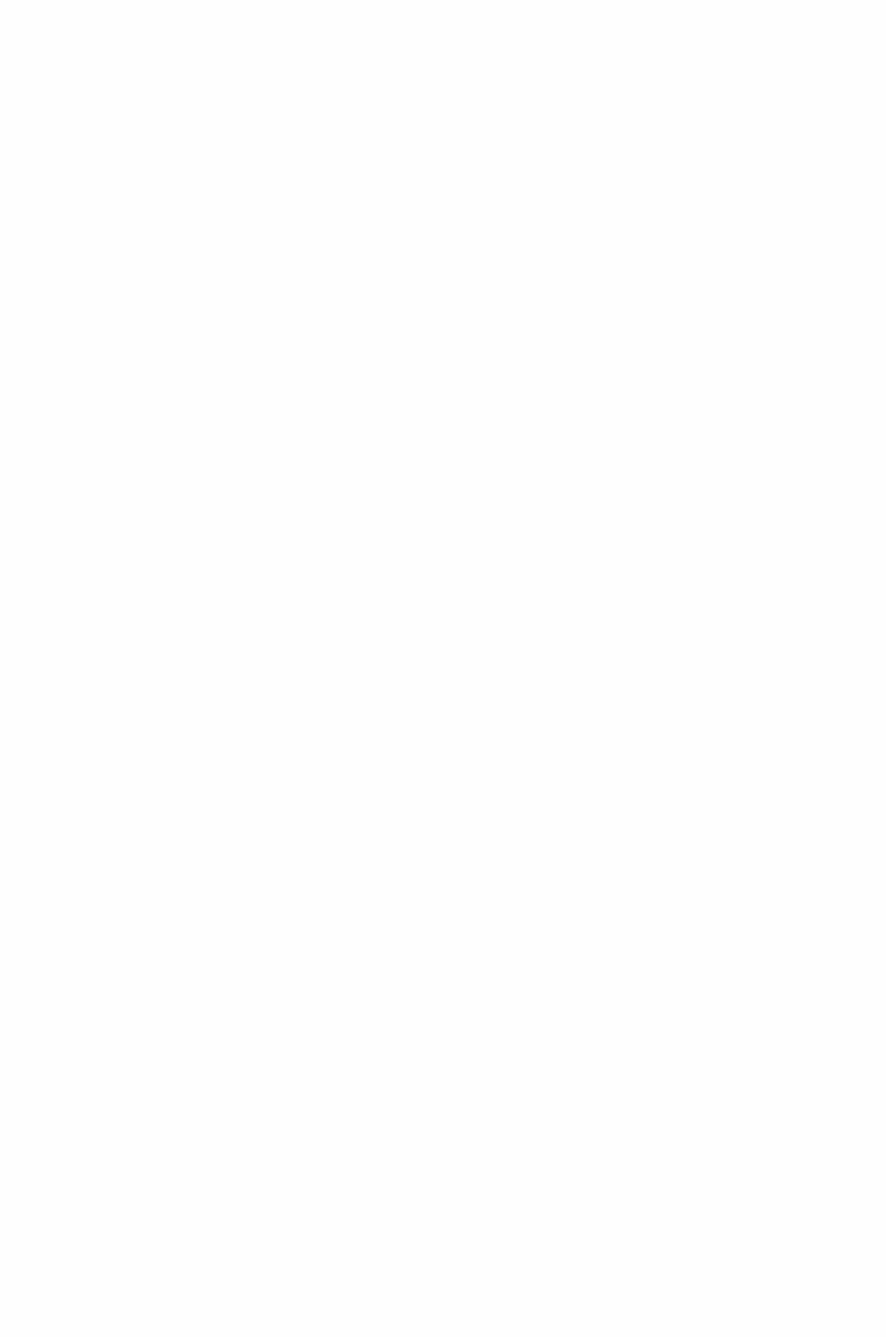
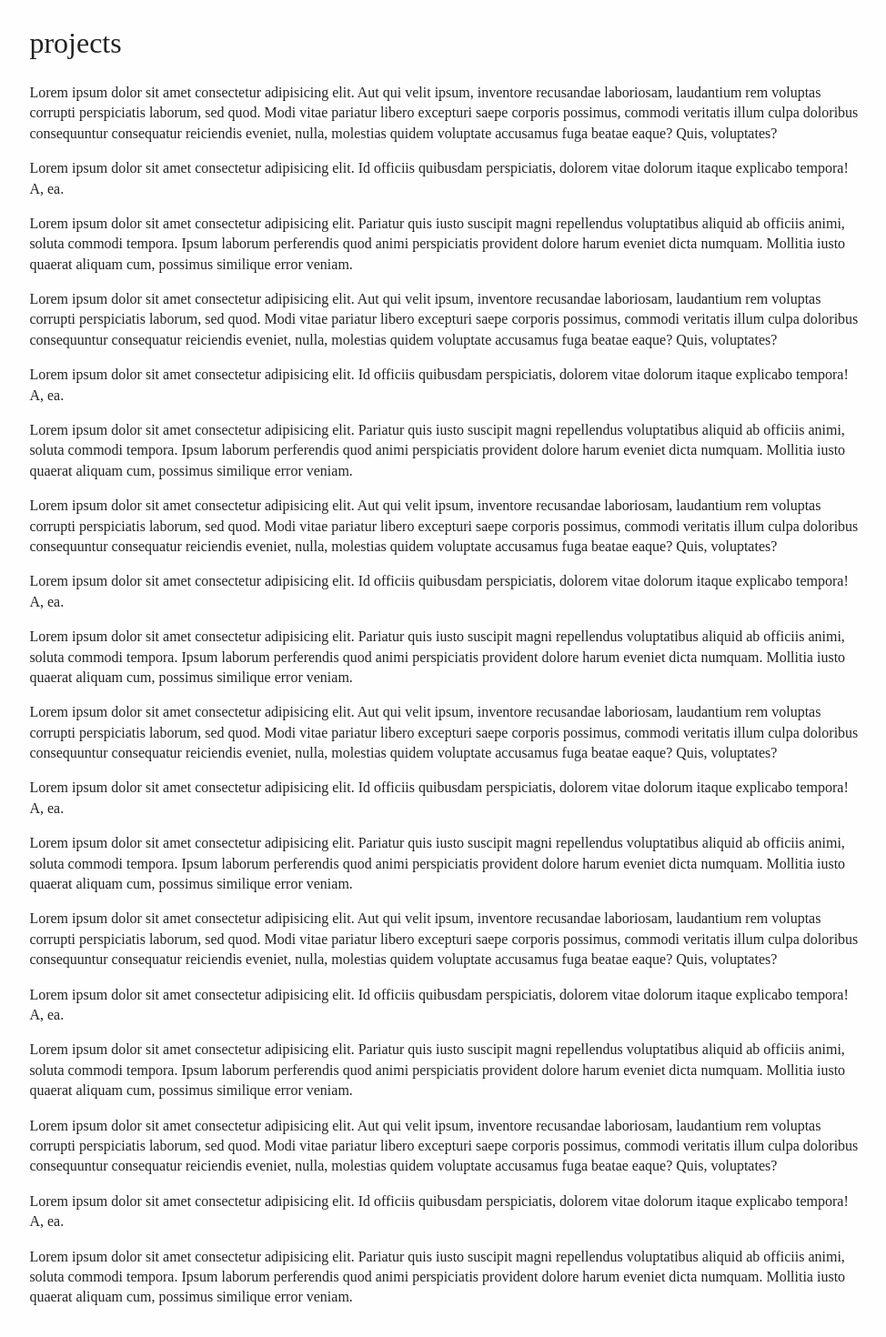
Before and after one commit to danielagg/personal-website, a React (Create React App) app: page / in a window 1280 px wide. Shown: the part 1121-2591 px from the top of the page at 91% size, without its empty margins (150-1124 px from the left). Before the commit the page ends 1050 px from the top, so only its background shows below. Built offline with nearby package versions, Linux system fonts and the light colour scheme; a web font is replaced by a local one.

Commit message:
Added PortfolioWrapper, scrolling from landing page

```diff
--- a/src/App.js
+++ b/src/App.js
@@ -4,6 +4,7 @@ import { CookiesProvider } from "react-cookie";
 import AboutMe from "./components/AboutMe";
 import LandingWrapper from "./components/LandingWrapper";
 import ThemeSelector from "./components/shared/ThemeSelector";
+import PortfolioWrapper from "./components/portfolio/PortfolioWrapper";
 
 function App() {
   return (
@@ -12,6 +13,8 @@ function App() {
         <ThemeSelector />
         <LandingWrapper />
         <AboutMe />
+
+        <PortfolioWrapper />
       </div>
     </CookiesProvider>
   );
--- a/src/components/AboutMe.css
+++ b/src/components/AboutMe.css
@@ -1,3 +1,7 @@
+.container {
+  margin: 0 0 3em 0;
+}
+
 .resume-link {
   color: var(--default-link-color);
   text-decoration: none;
@@ -8,3 +12,9 @@
   color: var(--active-link-color);
   border-bottom-color: var(--active-link-color);
 }
+
+@media screen and (min-width: 720px) {
+  .container {
+    margin: 0 0 7em 0;
+  }
+}
--- a/src/components/AboutMe.js
+++ b/src/components/AboutMe.js
@@ -4,7 +4,7 @@ import * as Scroll from "react-scroll";
 
 function AboutMe() {
   return (
-    <div>
+    <div className="container">
       <Scroll.Element name="about-me-anchor" className="element">
         <h1>about me</h1>
       </Scroll.Element>
--- a/src/components/Contact.css
+++ b/src/components/Contact.css
@@ -1,3 +1,7 @@
+.container {
+  margin: 0 0 3em 0;
+}
+
 .contact-list {
   margin: 0;
   padding: 0;
@@ -19,12 +23,8 @@
   border-bottom-color: var(--active-link-color);
 }
 
-.contact-wrapper {
-  margin: 0 0 3em 0;
-}
-
 @media screen and (min-width: 720px) {
-  .contact-wrapper {
+  .container {
     margin: 0 0 7em 0;
   }
 }
--- a/src/components/Contact.js
+++ b/src/components/Contact.js
@@ -3,7 +3,7 @@ import "./Contact.css";
 
 const Contact = () => {
   return (
-    <section className="contact-wrapper">
+    <section className="container">
       <h2>say hello @</h2>
       <ul className="contact-list">
         <li className="contact-list-item">daniel.agg@outlook.com</li>
--- a/src/components/LandingBody.js
+++ b/src/components/LandingBody.js
@@ -18,7 +18,7 @@ const LandingBody = () => {
               activeClass="active"
               to="about-me-anchor"
               smooth={true}
-              offset={100}
+              offset={-25}
               duration={450}
               className="main-navigation-list-item-link"
             >
@@ -28,9 +28,9 @@ const LandingBody = () => {
           <li className="main-navigation-list-item">
             <Scroll.Link
               activeClass="active"
-              to="view-projects-anchor"
+              to="my-projects-anchor"
               smooth={true}
-              offset={100}
+              offset={-25}
               duration={450}
               className="main-navigation-list-item-link"
             >
--- /dev/null
+++ b/src/components/portfolio/PortfolioWrapper.js
@@ -0,0 +1,135 @@
+import React from "react";
+import "./PortfolioWrapper.css";
+import * as Scroll from "react-scroll";
+
+const PortfolioWrapper = () => {
+  return (
+    <div>
+      <Scroll.Element name="my-projects-anchor" className="element">
+        <h1>projects</h1>
+      </Scroll.Element>
+      <p>
+        Lorem ipsum dolor sit amet consectetur adipisicing elit. Aut qui velit
+        ipsum, inventore recusandae laboriosam, laudantium rem voluptas corrupti
+        perspiciatis laborum, sed quod. Modi vitae pariatur libero excepturi
+        saepe corporis possimus, commodi veritatis illum culpa doloribus
+        consequuntur consequatur reiciendis eveniet, nulla, molestias quidem
+        voluptate accusamus fuga beatae eaque? Quis, voluptates?
+      </p>
+      <p>
+        Lorem ipsum dolor sit amet consectetur adipisicing elit. Id officiis
+        quibusdam perspiciatis, dolorem vitae dolorum itaque explicabo tempora!
+        A, ea.
+      </p>
+      <p>
+        Lorem ipsum dolor sit amet consectetur adipisicing elit. Pariatur quis
+        iusto suscipit magni repellendus voluptatibus aliquid ab officiis animi,
+        soluta commodi tempora. Ipsum laborum perferendis quod animi
+        perspiciatis provident dolore harum eveniet dicta numquam. Mollitia
+        iusto quaerat aliquam cum, possimus similique error veniam.
+      </p>
+      <p>
+        Lorem ipsum dolor sit amet consectetur adipisicing elit. Aut qui velit
+        ipsum, inventore recusandae laboriosam, laudantium rem voluptas corrupti
+        perspiciatis laborum, sed quod. Modi vitae pariatur libero excepturi
+        saepe corporis possimus, commodi veritatis illum culpa doloribus
+        consequuntur consequatur reiciendis eveniet, nulla, molestias quidem
+        voluptate accusamus fuga beatae eaque? Quis, voluptates?
+      </p>
+      <p>
+        Lorem ipsum dolor sit amet consectetur adipisicing elit. Id officiis
+        quibusdam perspiciatis, dolorem vitae dolorum itaque explicabo tempora!
+        A, ea.
+      </p>
+      <p>
+        Lorem ipsum dolor sit amet consectetur adipisicing elit. Pariatur quis
+        iusto suscipit magni repellendus voluptatibus aliquid ab officiis animi,
+        soluta commodi tempora. Ipsum laborum perferendis quod animi
+        perspiciatis provident dolore harum eveniet dicta numquam. Mollitia
+        iusto quaerat aliquam cum, possimus similique error veniam.
+      </p>
+      <p>
+        Lorem ipsum dolor sit amet consectetur adipisicing elit. Aut qui velit
+        ipsum, inventore recusandae laboriosam, laudantium rem voluptas corrupti
+        perspiciatis laborum, sed quod. Modi vitae pariatur libero excepturi
+        saepe corporis possimus, commodi veritatis illum culpa doloribus
+        consequuntur consequatur reiciendis eveniet, nulla, molestias quidem
+        voluptate accusamus fuga beatae eaque? Quis, voluptates?
+      </p>
+      <p>
+        Lorem ipsum dolor sit amet consectetur adipisicing elit. Id officiis
+        quibusdam perspiciatis, dolorem vitae dolorum itaque explicabo tempora!
+        A, ea.
+      </p>
+      <p>
+        Lorem ipsum dolor sit amet consectetur adipisicing elit. Pariatur quis
+        iusto suscipit magni repellendus voluptatibus aliquid ab officiis animi,
+        soluta commodi tempora. Ipsum laborum perferendis quod animi
+        perspiciatis provident dolore harum eveniet dicta numquam. Mollitia
+        iusto quaerat aliquam cum, possimus similique error veniam.
+      </p>
+      <p>
+        Lorem ipsum dolor sit amet consectetur adipisicing elit. Aut qui velit
+        ipsum, inventore recusandae laboriosam, laudantium rem voluptas corrupti
+        perspiciatis laborum, sed quod. Modi vitae pariatur libero excepturi
+        saepe corporis possimus, commodi veritatis illum culpa doloribus
+        consequuntur consequatur reiciendis eveniet, nulla, molestias quidem
+        voluptate accusamus fuga beatae eaque? Quis, voluptates?
+      </p>
+      <p>
+        Lorem ipsum dolor sit amet consectetur adipisicing elit. Id officiis
+        quibusdam perspiciatis, dolorem vitae dolorum itaque explicabo tempora!
+        A, ea.
+      </p>
+      <p>
+        Lorem ipsum dolor sit amet consectetur adipisicing elit. Pariatur quis
+        iusto suscipit magni repellendus voluptatibus aliquid ab officiis animi,
+        soluta commodi tempora. Ipsum laborum perferendis quod animi
+        perspiciatis provident dolore harum eveniet dicta numquam. Mollitia
+        iusto quaerat aliquam cum, possimus similique error veniam.
+      </p>
+      <p>
+        Lorem ipsum dolor sit amet consectetur adipisicing elit. Aut qui velit
+        ipsum, inventore recusandae laboriosam, laudantium rem voluptas corrupti
+        perspiciatis laborum, sed quod. Modi vitae pariatur libero excepturi
+        saepe corporis possimus, commodi veritatis illum culpa doloribus
+        consequuntur consequatur reiciendis eveniet, nulla, molestias quidem
+        voluptate accusamus fuga beatae eaque? Quis, voluptates?
+      </p>
+      <p>
+        Lorem ipsum dolor sit amet consectetur adipisicing elit. Id officiis
+        quibusdam perspiciatis, dolorem vitae dolorum itaque explicabo tempora!
+        A, ea.
+      </p>
+      <p>
+        Lorem ipsum dolor sit amet consectetur adipisicing elit. Pariatur quis
+        iusto suscipit magni repellendus voluptatibus aliquid ab officiis animi,
+        soluta commodi tempora. Ipsum laborum perferendis quod animi
+        perspiciatis provident dolore harum eveniet dicta numquam. Mollitia
+        iusto quaerat aliquam cum, possimus similique error veniam.
+      </p>
+      <p>
+        Lorem ipsum dolor sit amet consectetur adipisicing elit. Aut qui velit
+        ipsum, inventore recusandae laboriosam, laudantium rem voluptas corrupti
+        perspiciatis laborum, sed quod. Modi vitae pariatur libero excepturi
+        saepe corporis possimus, commodi veritatis illum culpa doloribus
+        consequuntur consequatur reiciendis eveniet, nulla, molestias quidem
+        voluptate accusamus fuga beatae eaque? Quis, voluptates?
+      </p>
+      <p>
+        Lorem ipsum dolor sit amet consectetur adipisicing elit. Id officiis
+        quibusdam perspiciatis, dolorem vitae dolorum itaque explicabo tempora!
+        A, ea.
+      </p>
+      <p>
+        Lorem ipsum dolor sit amet consectetur adipisicing elit. Pariatur quis
+        iusto suscipit magni repellendus voluptatibus aliquid ab officiis animi,
+        soluta commodi tempora. Ipsum laborum perferendis quod animi
+        perspiciatis provident dolore harum eveniet dicta numquam. Mollitia
+        iusto quaerat aliquam cum, possimus similique error veniam.
+      </p>
+    </div>
+  );
+};
+
+export default PortfolioWrapper;
```
Also changed, not shown: src/components/portfolio/PortfolioWrapper.css (added).
